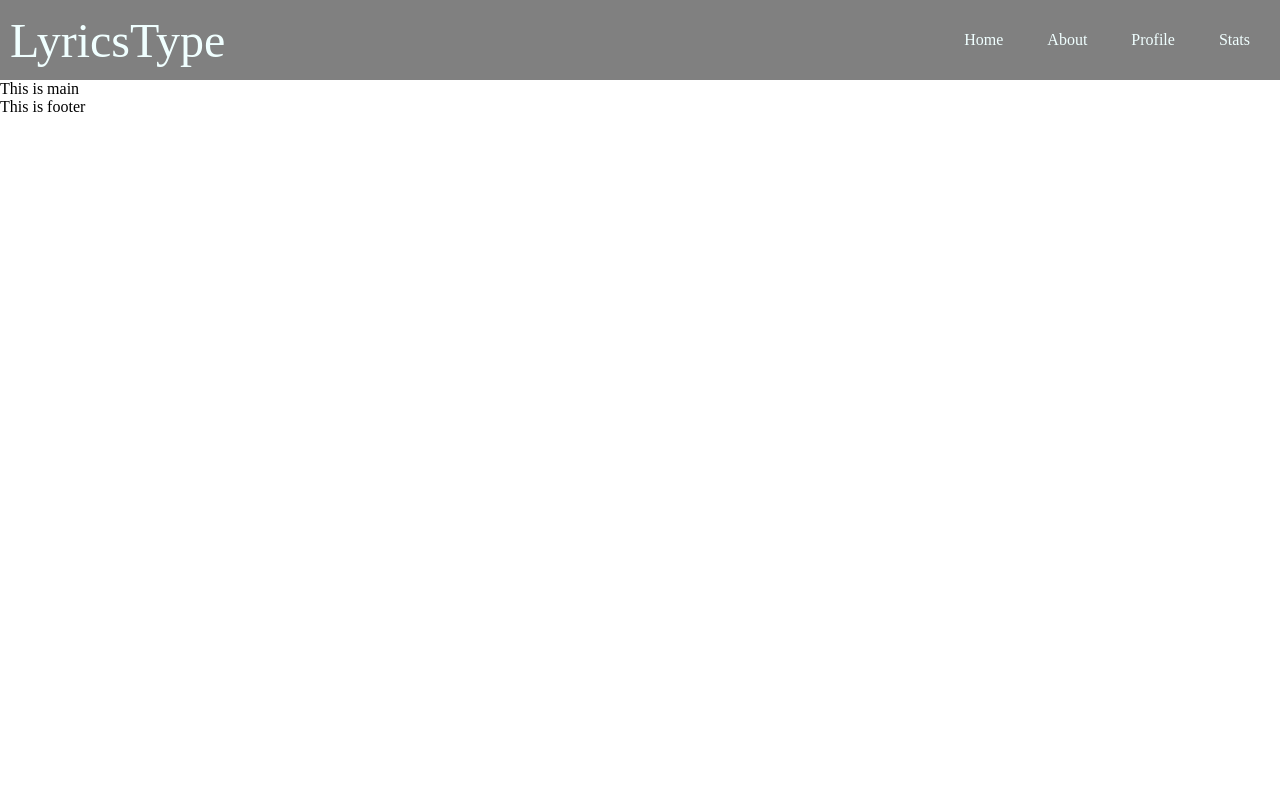
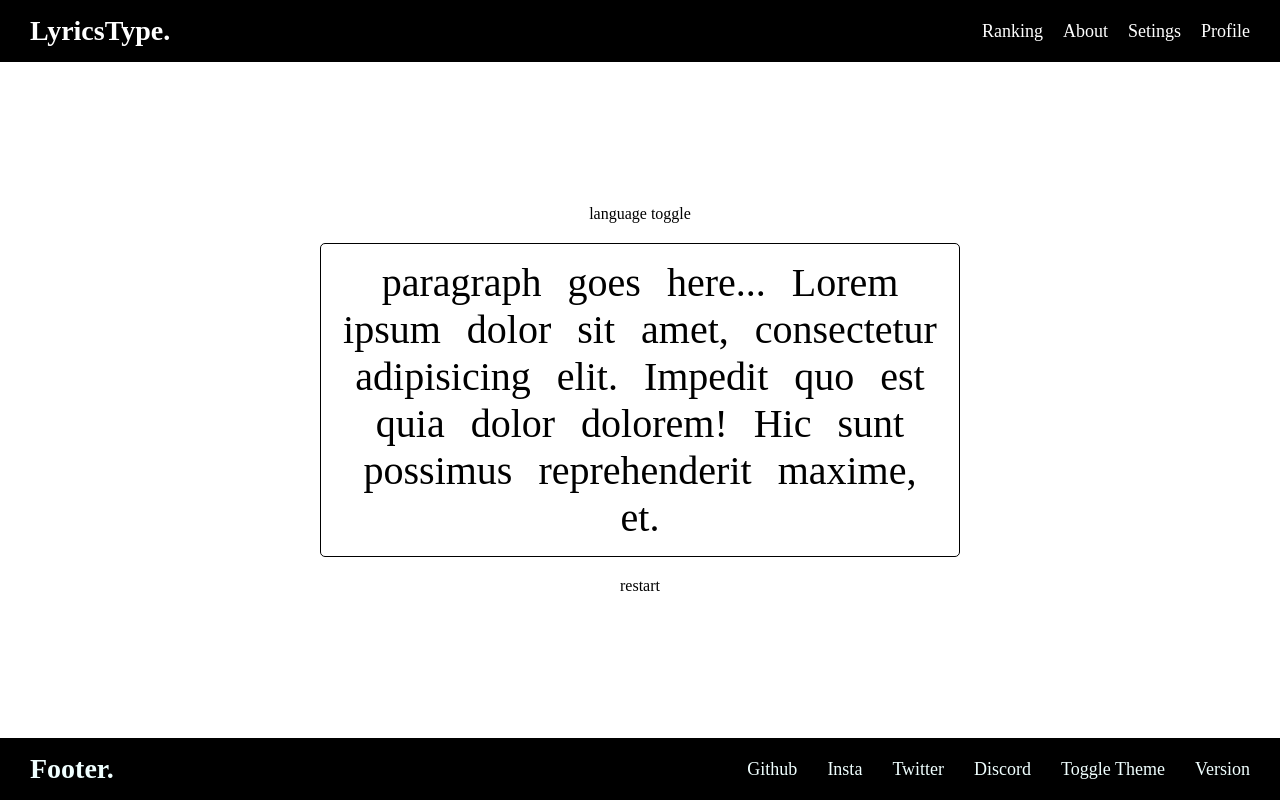
Before and after one commit to muhammad-fawaz/lyricstype, a plain HTML site: page frontend/index.html in a window 1280 px wide. Drawn offline with Linux system fonts and the light colour scheme.

Commit message:
Worked on the front-end a bit.

```diff
--- a/frontend/index.html
+++ b/frontend/index.html
@@ -11,19 +11,41 @@
 <body>
 
     <nav class="navbar">
-        <div class="logo"><a href="">LyricsType</a></div>
-            <ul>
-                <li><a href="#">Home</a></li>
-                <li><a href="#">About</a></li>
-                <li><a href="#">Profile</a></li>
-                <li><a href="#">Stats</a></li>
+        <div class="logo">LyricsType.</div>
 
-            </ul>
+        <ul class="nav-links" id="navLinks">
+            <li><a href="#">Ranking</a></li>
+            <li><a href="#">About</a></li>
+            <li><a href="#">Setings</a></li>
+            <li><a href="#">Profile</a></li>
+        </ul>
     </nav>
 
-    <main>This is main</main>
+    <main class="main">
+        <div class="language-toggle">
+            language toggle
+        </div>
+        <div class="content">
+            paragraph goes here...
+            Lorem ipsum dolor sit amet, consectetur adipisicing elit. Impedit quo est quia dolor dolorem! Hic sunt possimus reprehenderit maxime, et.
+        </div>
+        <div class="toggle-button">
+            restart
+        </div>
+    </main>
 
-    <footer class="footer">This is footer</footer>
+    <footer class="footer">
+        <div class="footer-logo">Footer.</div>
+
+        <ul class="footer-links">
+            <li><a href="#">Github</a></li>
+            <li><a href="#">Insta</a></li>
+            <li><a href="#">Twitter</a></li>
+            <li><a href="#">Discord</a></li>
+            <li><a href="#">Toggle Theme</a></li>
+            <li><a href="#">Version</a></li>
+        </ul>
+    </footer>
 
 </body>
 </html>
--- a/frontend/style.css
+++ b/frontend/style.css
@@ -1,37 +1,115 @@
 * {
     margin: 0;
+    padding: 0;
+    box-sizing: border-box;
     text-decoration: none;
 }
 
+body {
+    display: flex;
+    flex-direction: column;
+    min-height: 100vh;
+}
+
+
+/* ----------
+NAVBAR
+---------- */
+
+
 .navbar {
     display: flex;
+    padding: 15px 30px;
     align-items: center;
+    background-color: black;
     justify-content: space-between;
-    /* padding-left: 20px; */
-    /* padding-right: 20px; */
-    /* padding-bottom: 10px; */
-    padding: 10px;
-
-    background-color: grey;
-    min-height: 60px;
 }
 
-.navbar .logo {
-    font-size: xxx-large;
+.logo {
+    color: white;
+    font-weight: bold;
+    font-size: 1.75rem;
 }
 
-.navbar li {
+.nav-links {
+    gap: 20px;
+    display: flex;
     list-style: none;
-    display: inline-block;
-    padding: 20px;
 }
 
-.navbar a {
-    color: azure;
-
+.nav-links a {
+    color: white;
+    font-size: 1.125rem;
+    text-decoration: none;
+    transition: color 0.2s ease;
 }
 
-.navbar a:hover {
-    transform: scale(1.1);
-    color: crimson;
+.nav-links a:hover{
+    color: aquamarine;
 }
+
+
+/* -----
+MAIN
+----- */
+
+
+.main {
+    flex: 1;
+    gap: 20px;
+    padding: 30px;
+    display: flex;
+    align-items: center;
+    flex-direction: column;
+    justify-content: center;
+}
+
+.main .content {
+    padding: 15px;
+    border-radius: 5px;
+    border: 1px solid black;
+
+    max-width: 80vh;
+    max-height: 45vh;
+    font-size: 2.5rem;
+    word-spacing: 1rem;
+    text-align: center;
+    overflow: hidden;
+}
+
+
+/* -----
+FOOTER
+----- */
+
+
+.footer {
+    display: flex;
+    padding: 15px 30px;
+    align-items: center;
+    background-color: black;
+    justify-content: space-between;
+}
+
+.footer .footer-logo {
+    color: azure;
+    font-weight: bold;
+    font-size: 1.75rem;
+}
+
+.footer-links {
+    gap: 30px;
+    display: flex;
+    list-style: none;
+}
+
+.footer-links a {
+    color: azure;
+    font-size: 1.125rem;
+    text-decoration: none;
+    transition: color 0.2s ease;
+}
+
+.footer-links a:hover {
+    color: aquamarine;
+}
```
Also changed, not shown: 2 other files.
